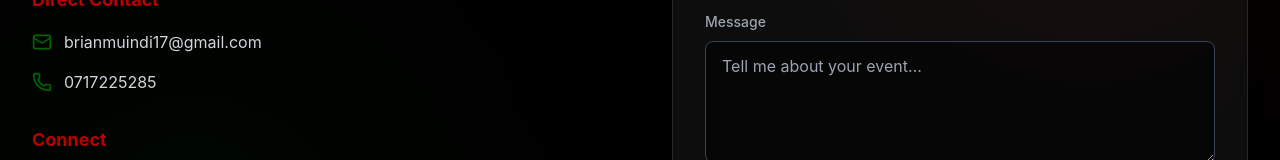
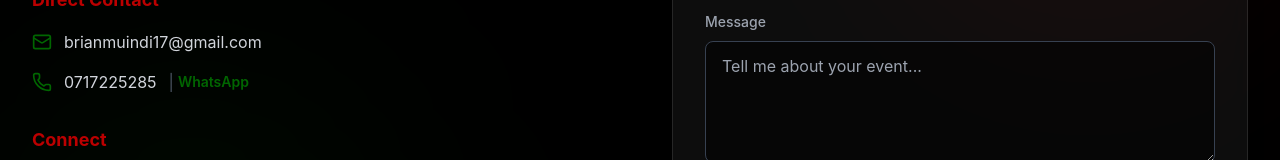
Before and after one commit to leonardmurugi/deejaybymistake-portfolio, a React (Vite) app: page / in a window 1280 px wide. Shown: the part 4054-4214 px from the top of the page. Built offline with nearby package versions, Linux system fonts and the light colour scheme.

Commit message:
feat: Add WhatsApp contact link to footer.

```diff
--- a/src/components/Footer.jsx
+++ b/src/components/Footer.jsx
@@ -29,7 +29,11 @@ const Footer = () => {
                             </li>
                             <li className="flex items-center">
                                 <Phone size={20} className="mr-3 text-kenya-green" />
-                                <a href="tel:+254717225285" className="hover:text-white transition-colors">0717225285</a>
+                                <a href="tel:+254717225285" className="hover:text-white transition-colors mr-2">0717225285</a>
+                                <span className="text-gray-600 mx-1">|</span>
+                                <a href="https://wa.me/254717225285" target="_blank" rel="noopener noreferrer" className="text-kenya-green hover:text-white transition-colors text-sm font-semibold">
+                                    WhatsApp
+                                </a>
                             </li>
                         </ul>
 
```
